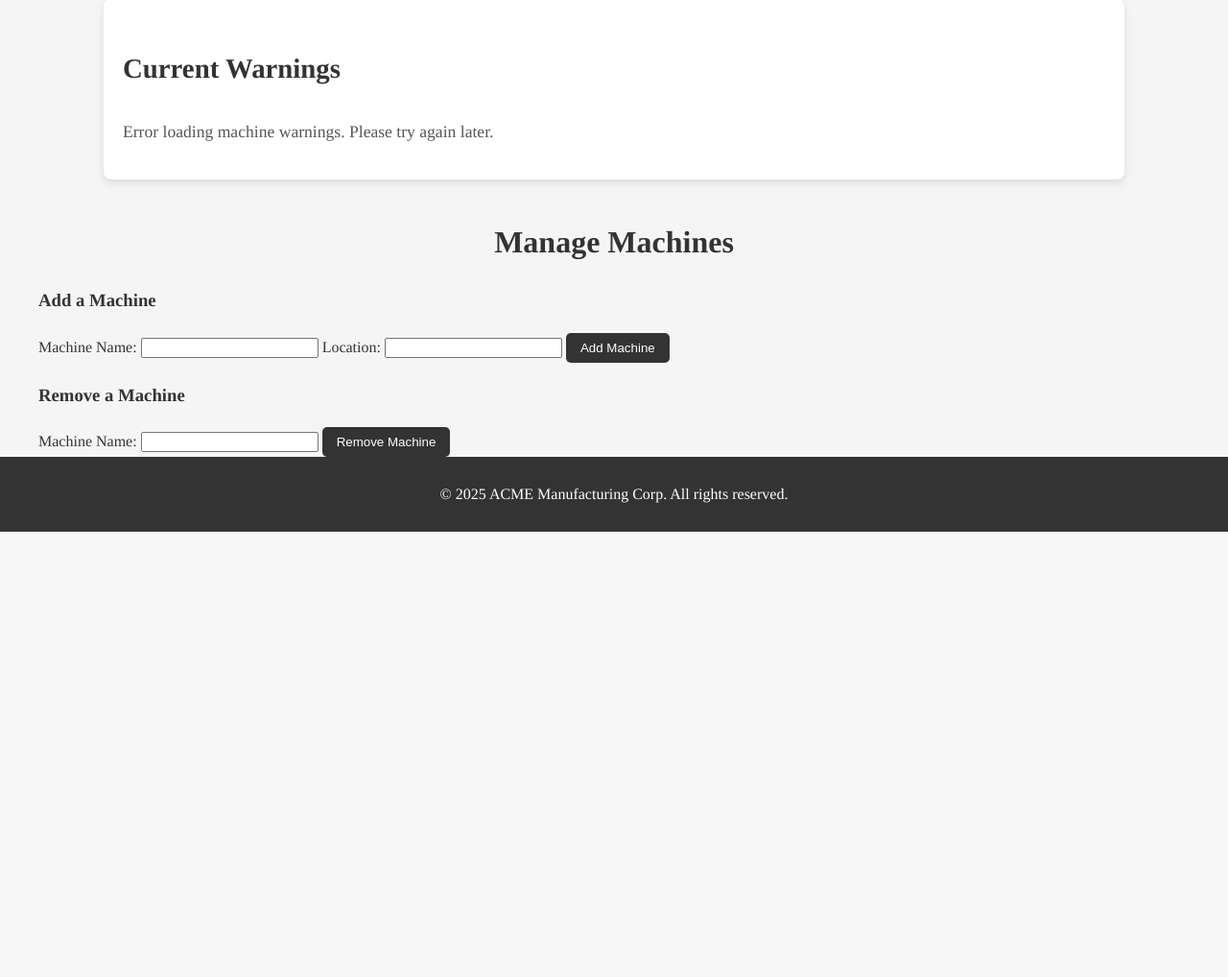
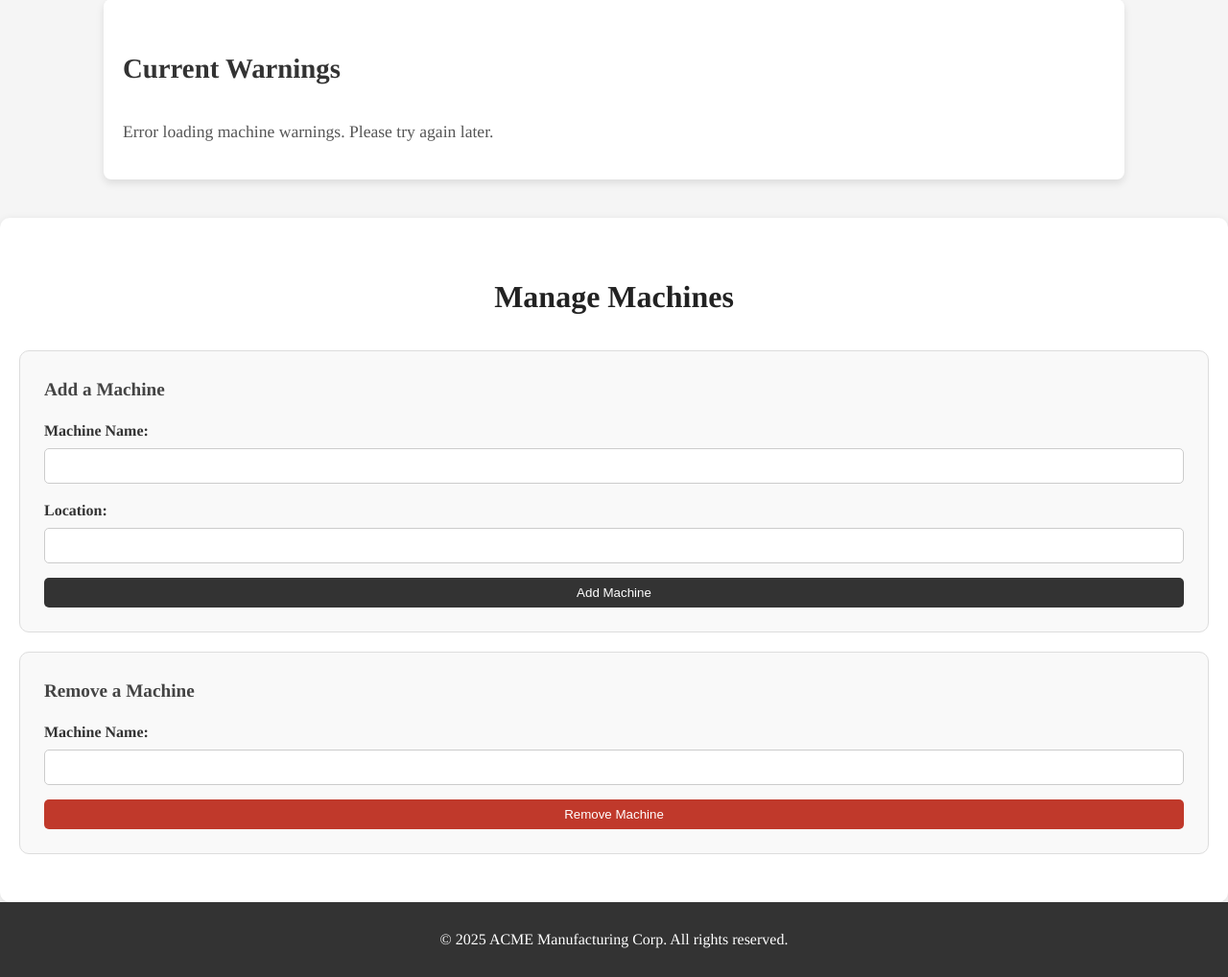
Before and after one commit to harshdabhi/web_project, a Django app: page /dashboardmanager in a window 1280 px wide. Shown: the part 598-1616 px from the top of the page at 96% size. Before the commit the page ends 1152 px from the top, so only its background shows below. Run offline with Django 5.2, Linux system fonts and the light colour scheme; data that the repository does not hold is empty.

Commit message:
Update style.css

```diff
--- a/web_django/myapp/static/css/style.css
+++ b/web_django/myapp/static/css/style.css
@@ -537,6 +537,60 @@
     text-align: center;
 }
 
+/*Manage machine manager dashboard*/
+#manage-machines {
+    background-color: #fff;
+    padding: 30px 20px;
+    margin-top: 30px;
+    border-radius: 10px;
+    box-shadow: 0 2px 8px rgba(0, 0, 0, 0.1);
+}
+
+#manage-machines h2 {
+    text-align: center;
+    margin-bottom: 30px;
+    color: #222;
+}
+
+#manage-machines .container {
+    background-color: #f9f9f9;
+    border: 1px solid #ddd;
+    padding: 25px;
+    border-radius: 10px;
+    margin-bottom: 20px;
+}
+
+#manage-machines h3 {
+    margin-top: 0;
+    color: #444;
+    font-size: 1.2em;
+    margin-bottom: 15px;
+}
+
+#manage-machines form {
+    display: flex;
+    flex-direction: column;
+}
+
+#manage-machines label {
+    margin-bottom: 5px;
+    font-weight: 600;
+}
+
+#manage-machines input[type="text"] {
+    padding: 10px;
+    margin-bottom: 15px;
+    border: 1px solid #ccc;
+    border-radius: 5px;
+}
+
+.btn.danger {
+    background-color: #c0392b;
+}
+
+.btn.danger:hover {
+    background-color: #e74c3c;
+}
 
 .menu-container {
     position: relative;
```
